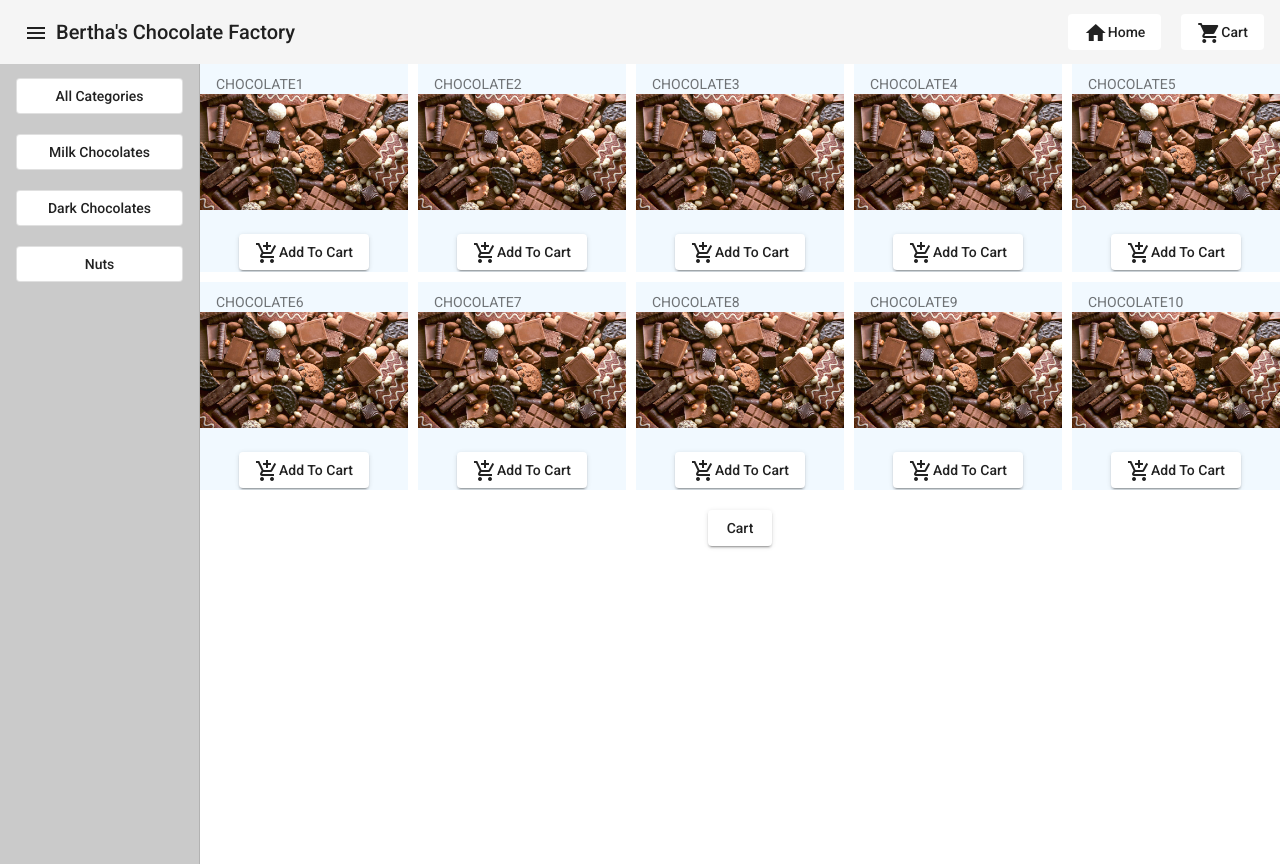
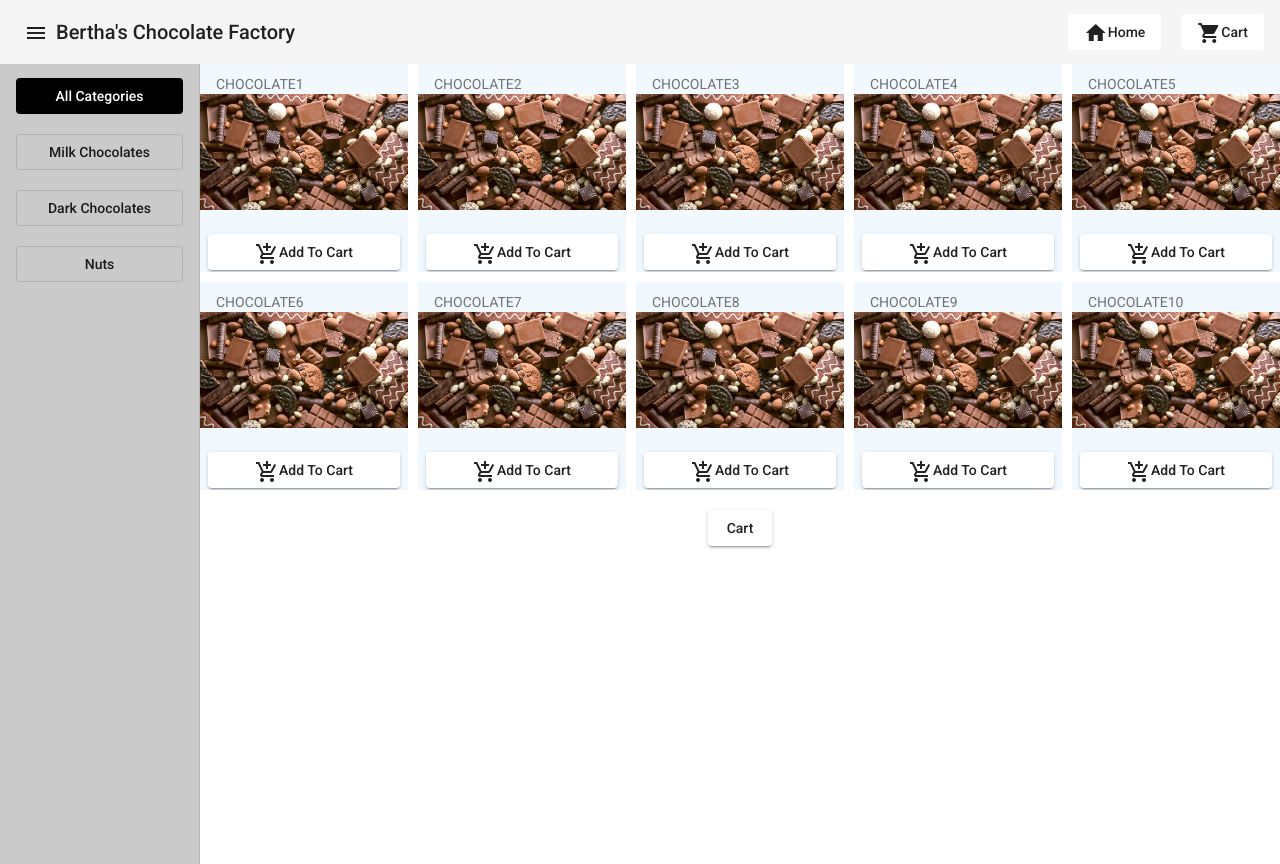
Before and after one commit to jeevanthespark/AngularEkartProject, an Angular app: page /category/0 in a window 1280 px wide. Built offline with nearby package versions, Linux system fonts and the light colour scheme; what ngx-cookie-service would draw is missing.

Commit message:
UI improvements

```diff
--- a/src/app/all-categories/all-categories.component.html
+++ b/src/app/all-categories/all-categories.component.html
@@ -7,7 +7,7 @@
                     <img mat-card-image src="../../assets/chocolates.jpg">
                 </mat-card-content>
                 <mat-card-actions style="text-align: center;">
-                    <button mat-raised-button (click)="increaseQuantity(item.id)" *ngIf='item.quantity==0'>
+                    <button mat-raised-button (click)="increaseQuantity(item.id)" *ngIf='item.quantity==0' style="width: 100%;">
                         <mat-icon>add_shopping_cart</mat-icon>Add To Cart
                     </button>
                     <span *ngIf='item.quantity>0'>
--- a/src/app/categories/categories.component.css
+++ b/src/app/categories/categories.component.css
@@ -0,0 +1,9 @@
+.active{
+    color:white;
+    background: black;
+}
+.button-custom{
+    /* background: white;
+    color:black; */
+    width:200px;
+}
--- a/src/app/categories/categories.component.html
+++ b/src/app/categories/categories.component.html
@@ -1,7 +1,7 @@
 <div>
     <mat-list *ngFor='let category of categories'>
         <mat-list-item>
-            <button mat-stroked-button [routerLink]="['/category',category.id]" style="width: 200px; background: white;">
+            <button mat-stroked-button [routerLink]="['/category',category.id]" class="button-custom" routerLinkActive="active">
                 {{category.name}}
             </button>
         </mat-list-item>
```
